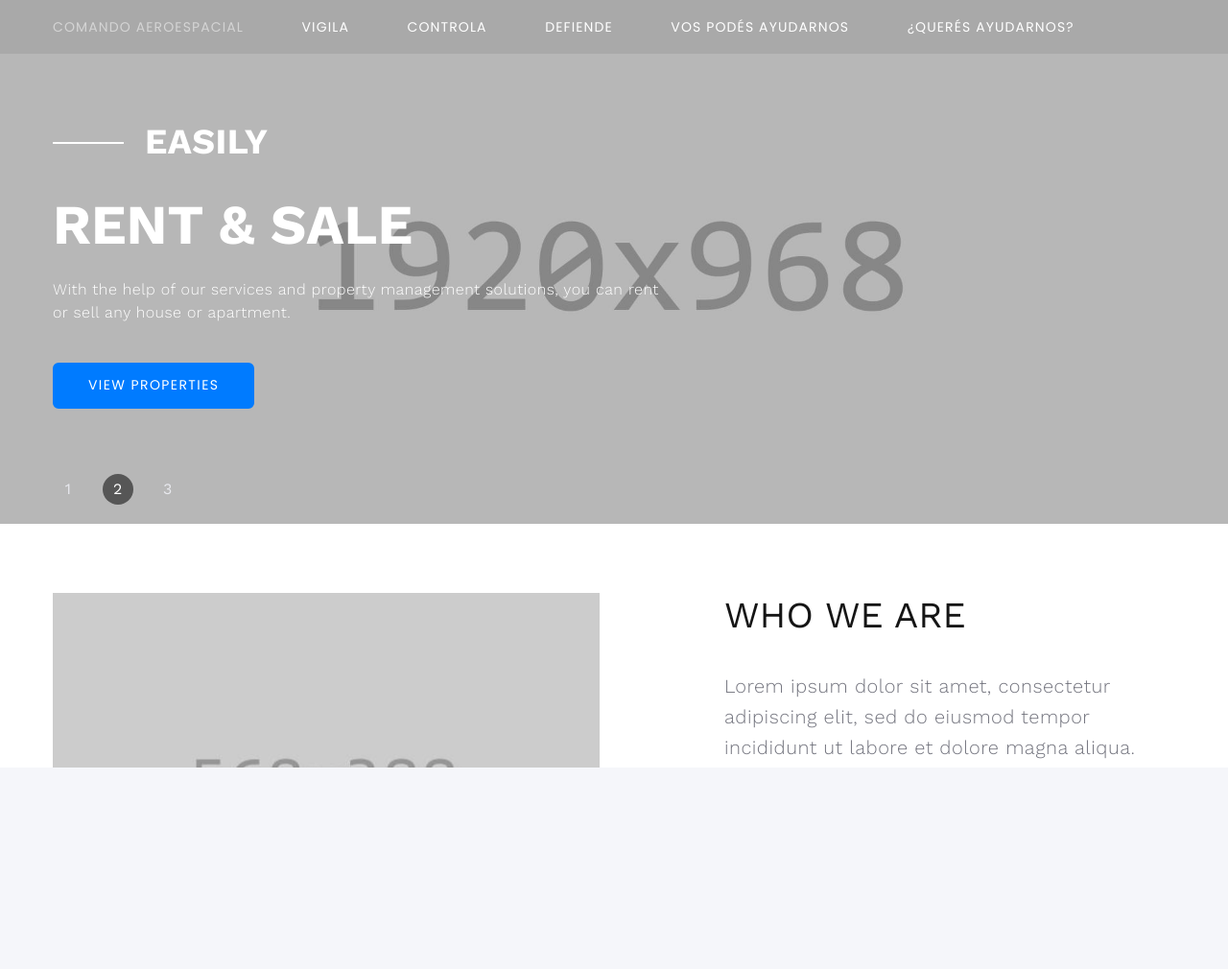
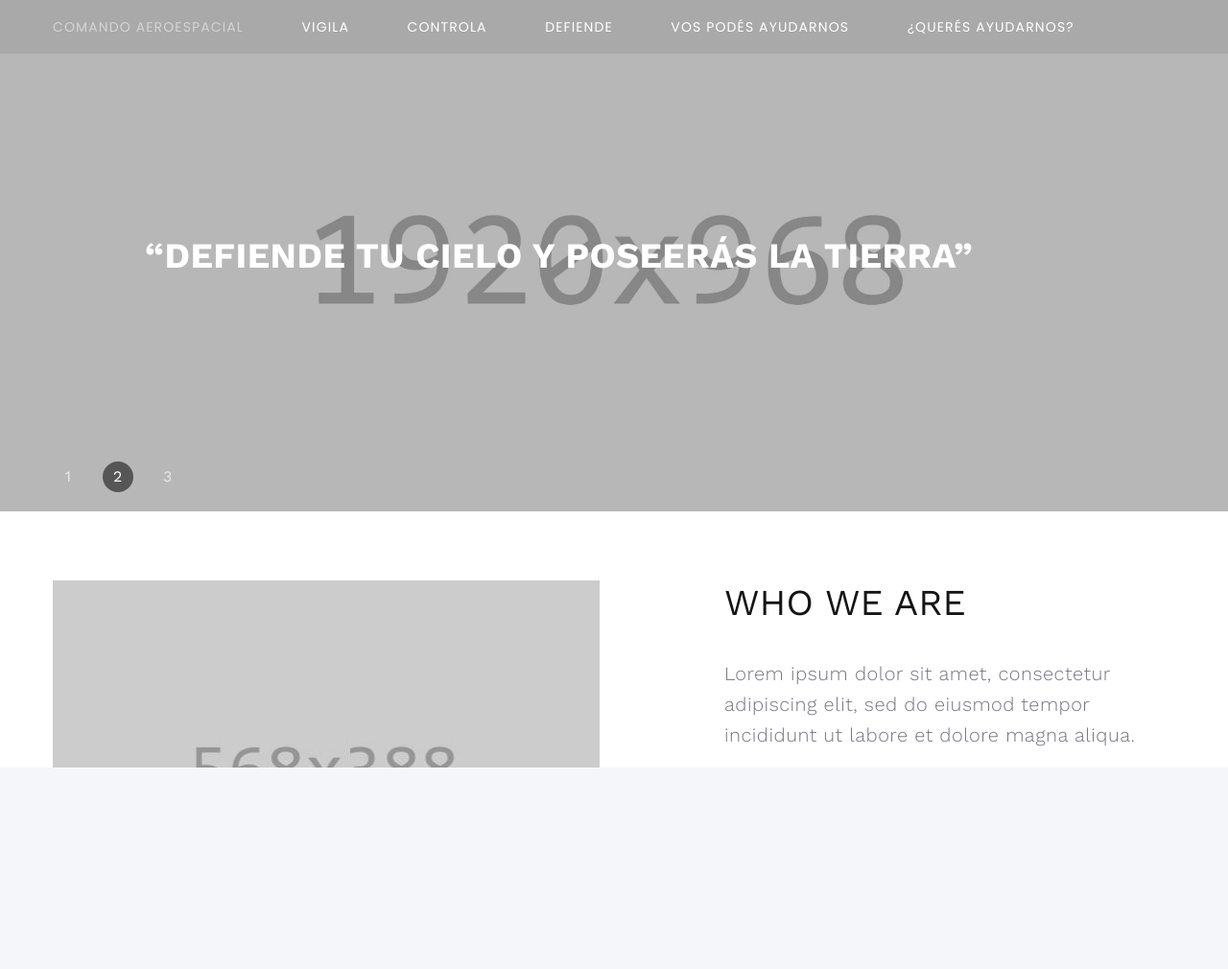
Before and after one commit to sarieco/comando2.0, a plain HTML site: page index.html in a window 1280 px wide. Shown: the top 1010 px of the page at 96% size. Drawn offline with nearby package versions, Linux system fonts and the light colour scheme.

Commit message:
arreglo slider

```diff
--- a/index.html
+++ b/index.html
@@ -64,25 +64,20 @@
         </nav>
       </div>
     </header>
-    <section class="section swiper-container swiper-slider swiper-slider-minimal" data-loop="true"
+
+    <!-- Slider -->
+
+    <section class="section swiper-container swiper-slider swiper-slider-minimal " data-loop="true"
       data-slide-effect="fade" data-autoplay="4759" data-simulate-touch="true">
       <div class="swiper-wrapper">
         <div class="swiper-slide swiper-slide_video" data-slide-bg="images/slider-minimal-slide-1-1920x968.jpg">
           <div class="container">
-            <div class="jumbotron-classic-content">
+            <div class="jumbotron-classic-content ">
               <div class="wow-outer">
                 <div
-                  class="title-docor-text font-weight-bold title-decorated text-uppercase wow slideInLeft text-white">
-                  Offering Diverse</div>
+                  class="title-docor-text font-weight-bold text-uppercase wow slideInLeft text-white ">
+                  “Defiende tu cielo y poseerás la tierra”</div>
               </div>
-              <h1 class="text-uppercase text-white font-weight-bold wow-outer"><span class="wow slideInDown"
-                  data-wow-delay=".2s">Properties</span></h1>
-              <p class="text-white wow-outer"><span class="wow slideInDown" data-wow-delay=".35s">inHouse provides you
-                  with lots of great properties throughout the USA so that you could easily choose your dream
-                  property.</span></p>
-              <div class="wow-outer button-outer"><a
-                  class="button button-md button-primary button-winona wow slideInDown" href="#"
-                  data-wow-delay=".4s">View Properties</a></div>
             </div>
           </div>
         </div>
@@ -91,16 +86,10 @@
             <div class="jumbotron-classic-content">
               <div class="wow-outer">
                 <div
-                  class="title-docor-text font-weight-bold title-decorated text-uppercase wow slideInLeft text-white">
-                  Easily</div>
+                  class="title-docor-text font-weight-bold  text-uppercase wow slideInLeft text-white">
+                  “Defiende tu cielo y poseerás la tierra”</div>
               </div>
-              <h1 class="text-uppercase text-white font-weight-bold wow-outer"><span class="wow slideInDown"
-                  data-wow-delay=".2s">Rent & Sale</span></h1>
-              <p class="text-white wow-outer"><span class="wow slideInDown" data-wow-delay=".35s">With the help of our
-                  services and property management solutions, you can rent or sell any house or apartment.</span></p>
-              <div class="wow-outer button-outer"><a
-                  class="button button-md button-primary button-winona wow slideInDown" href="#"
-                  data-wow-delay=".4s">View properties</a></div>
+
             </div>
           </div>
         </div>
@@ -109,18 +98,11 @@
             <div class="jumbotron-classic-content">
               <div class="wow-outer">
                 <div
-                  class="title-docor-text font-weight-bold title-decorated text-uppercase wow slideInLeft text-white">
-                  More Than 20 Years of</div>
+                  class="title-docor-text font-weight-bold  text-uppercase wow slideInLeft text-white">
+                  “Defiende tu cielo y poseerás la tierra”</div>
               </div>
-              <h1 class="text-uppercase text-white font-weight-bold wow-outer"><span class="wow slideInDown"
-                  data-wow-delay=".2s">Experience</span></h1>
-              <p class="text-white wow-outer"><span class="wow slideInDown" data-wow-delay=".35s">Founded in 1989, our
-                  company is a team of renowned property management and real estate experts always ready to help
-                  you.</span></p>
-              <div class="wow-outer button-outer"><a
-                  class="button button-md button-primary button-winona wow slideInDown" href="#"
-                  data-wow-delay=".4s">View properties</a></div>
-            </div>
+
+
           </div>
         </div>
       </div>
@@ -128,6 +110,8 @@
         <div class="swiper-pagination swiper-pagination-modern swiper-pagination-marked" data-index-bullet="true"></div>
       </div>
     </section>
+
+    <!-- Slider end -->
 
     <!-- Nosotros-->
 
```
Also changed, not shown: css/style.css.
